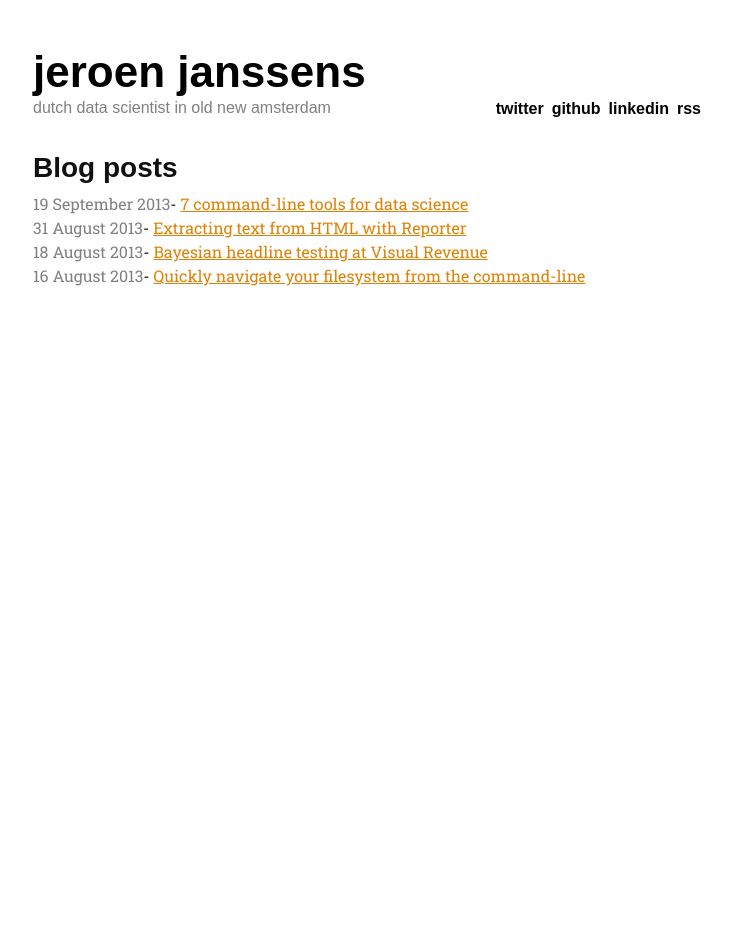
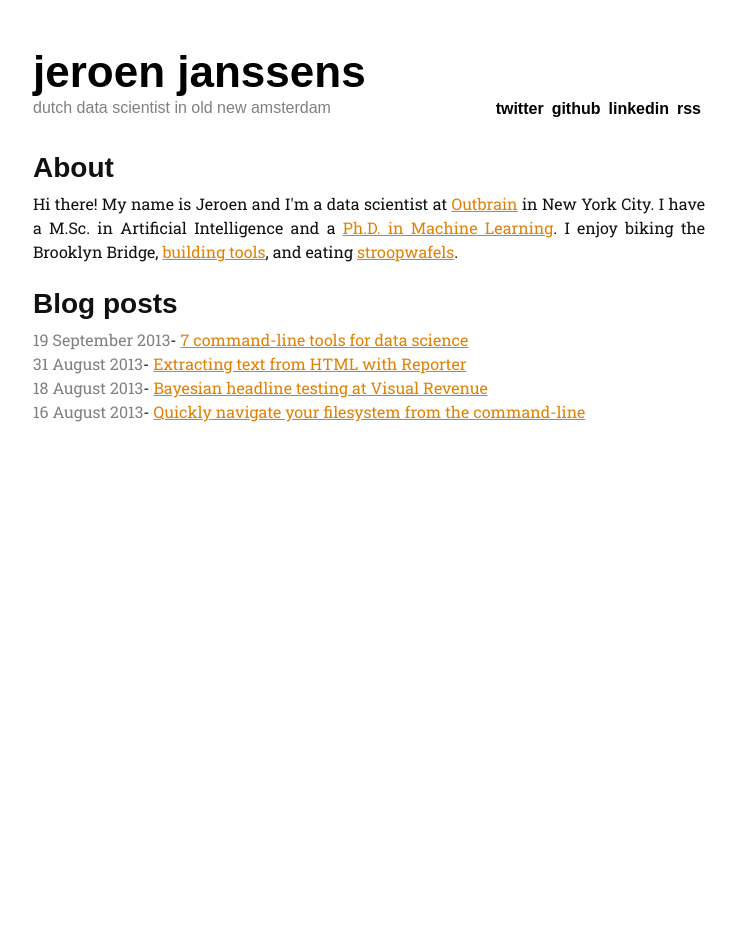
Before and after one commit to jeroenjanssens/jeroenjanssens.github.io, a Jekyll site: the page built from index.html, in a window 1280 px wide. Shown: the whole page, without its empty margins (271-1007 px from the left). Built offline with Jekyll 4.4.1, drawn with Linux system fonts in a browser that asks for light colours; some web fonts are replaced; Markdown is read by kramdown in place of the engine named in the settings.

Commit message:
Add about

```diff
--- a/index.html
+++ b/index.html
@@ -3,8 +3,13 @@ layout: default
 title: Jeroen Janssens
 ---
 <div id="home">
+	<h2>About</h2>
+	Hi there! My name is Jeroen and I'm a data scientist at <a href="http://www.outbrain.com/">Outbrain</a> in New York City.
+	I have a M.Sc. in Artificial Intelligence and a <a href="https://github.com/jeroenjanssens/phd-thesis">Ph.D. in Machine Learning</a>.
+	I enjoy biking the Brooklyn Bridge, <a href="https://github.com/jeroenjanssens">building tools</a>, and eating <a href="http://en.wikipedia.org/wiki/Stroopwafel">stroopwafels</a>.
+	<p></p>
+	<h2>Blog posts</h2>
 	<ul class="posts">
-		<h2>Blog posts</h2>
 		{% for post in site.posts %}
 		<li>
 			<span class="date">{{ post.date | date_to_long_string }}</span> -
```
Also changed, not shown: 1 other file.
